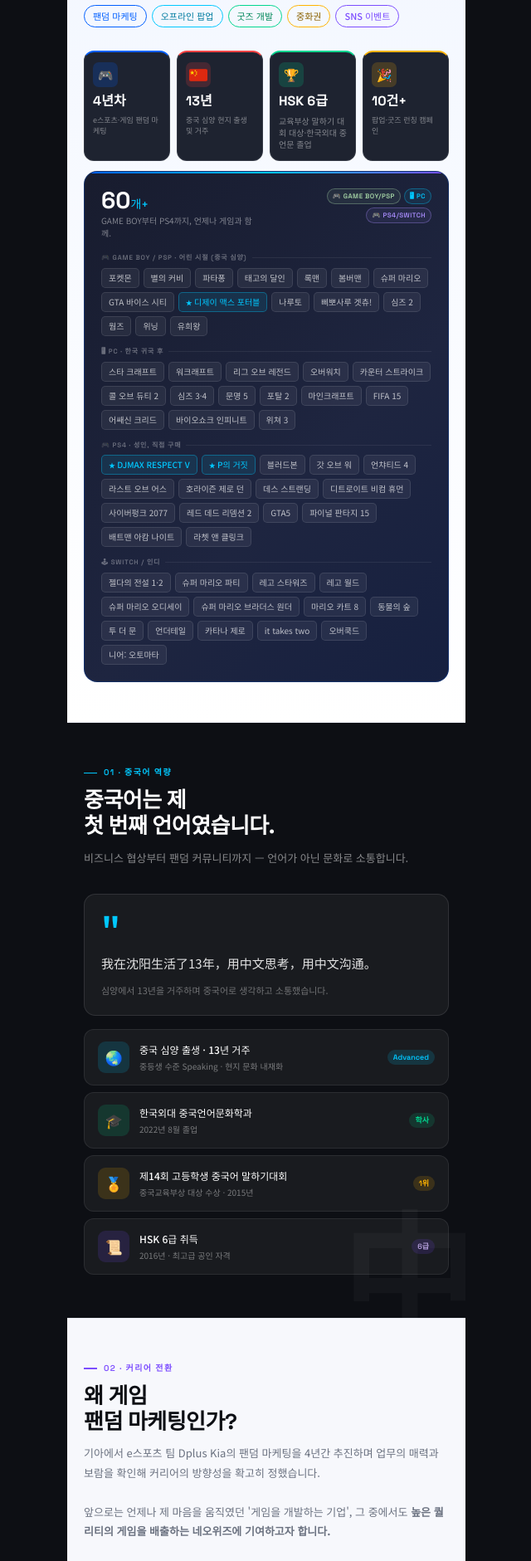
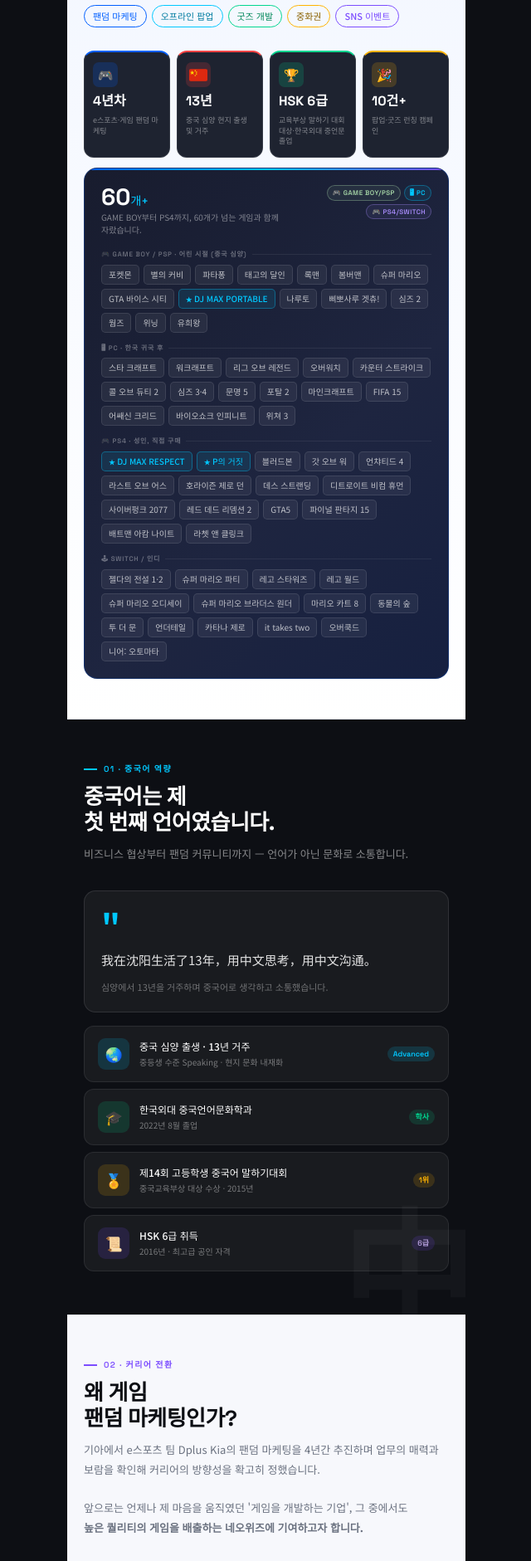
Before and after one commit to jinminsick1248-lab/portfolio_Neowiz, a plain HTML site: page mobile.html in a window 1280 px wide. Shown: the part 340-2221 px from the top of the page at 83% size, without its empty margins (319-959 px from the left). Drawn offline with Linux system fonts and the light colour scheme.

Commit message:
Add files via upload

```diff
--- a/mobile.html
+++ b/mobile.html
@@ -372,7 +372,7 @@
     <div class="hero-stat green">
       <div class="hero-stat-icon">🏆</div>
       <div class="hero-stat-num">HSK 6급</div>
-      <div class="hero-stat-label" style="font-size:10px;">교육부상 말하기 대회 대상·한국외대 중언문 졸업</div>
+      <div class="hero-stat-label">교육부상 말하기 대회 대상·한국외대 중언문 졸업</div>
     </div>
     <div class="hero-stat amber">
       <div class="hero-stat-icon">🎉</div>
@@ -384,7 +384,7 @@
     <div class="game-card-header">
       <div>
         <div class="game-card-num">60<span>개+</span></div>
-        <div class="game-card-sublabel">GAME BOY부터 PS4까지, 언제나 게임과 함께.</div>
+        <div class="game-card-sublabel">GAME BOY부터 PS4까지, 60개가 넘는 게임과 함께 자랐습니다.</div>
       </div>
       <div class="game-card-platforms">
         <span class="platform-badge pb-gb">🎮 Game Boy/PSP</span>
@@ -395,7 +395,7 @@
     <div class="game-platform-section">
       <div class="game-platform-label"><span>🎮 Game Boy / PSP · 어린 시절 (중국 심양)</span></div>
       <div class="game-tags">
-        <span class="game-tag">포켓몬</span><span class="game-tag">별의 커비</span><span class="game-tag">파타퐁</span><span class="game-tag">태고의 달인</span><span class="game-tag">록맨</span><span class="game-tag">봄버맨</span><span class="game-tag">슈퍼 마리오</span><span class="game-tag">GTA 바이스 시티</span><span class="game-tag neowiz">디제이 맥스 포터블</span><span class="game-tag">나루토</span><span class="game-tag">삐뽀사루 겟츄!</span><span class="game-tag">심즈 2</span><span class="game-tag">웜즈</span><span class="game-tag">위닝</span><span class="game-tag">유희왕</span>
+        <span class="game-tag">포켓몬</span><span class="game-tag">별의 커비</span><span class="game-tag">파타퐁</span><span class="game-tag">태고의 달인</span><span class="game-tag">록맨</span><span class="game-tag">봄버맨</span><span class="game-tag">슈퍼 마리오</span><span class="game-tag">GTA 바이스 시티</span><span class="game-tag neowiz">DJ MAX PORTABLE</span><span class="game-tag">나루토</span><span class="game-tag">삐뽀사루 겟츄!</span><span class="game-tag">심즈 2</span><span class="game-tag">웜즈</span><span class="game-tag">위닝</span><span class="game-tag">유희왕</span>
       </div>
     </div>
     <div class="game-platform-section">
@@ -407,7 +407,7 @@
     <div class="game-platform-section">
       <div class="game-platform-label"><span>🎮 PS4 · 성인, 직접 구매</span></div>
       <div class="game-tags">
-        <span class="game-tag neowiz">DJMAX RESPECT V</span><span class="game-tag neowiz">P의 거짓</span><span class="game-tag">블러드본</span><span class="game-tag">갓 오브 워</span><span class="game-tag">언챠티드 4</span><span class="game-tag">라스트 오브 어스</span><span class="game-tag">호라이즌 제로 던</span><span class="game-tag">데스 스트랜딩</span><span class="game-tag">디트로이트 비컴 휴먼</span><span class="game-tag">사이버펑크 2077</span><span class="game-tag">레드 데드 리뎀션 2</span><span class="game-tag">GTA5</span><span class="game-tag">파이널 판타지 15</span><span class="game-tag">배트맨 아캄 나이트</span><span class="game-tag">라쳇 앤 클링크</span>
+        <span class="game-tag neowiz">DJ MAX RESPECT</span><span class="game-tag neowiz">P의 거짓</span><span class="game-tag">블러드본</span><span class="game-tag">갓 오브 워</span><span class="game-tag">언챠티드 4</span><span class="game-tag">라스트 오브 어스</span><span class="game-tag">호라이즌 제로 던</span><span class="game-tag">데스 스트랜딩</span><span class="game-tag">디트로이트 비컴 휴먼</span><span class="game-tag">사이버펑크 2077</span><span class="game-tag">레드 데드 리뎀션 2</span><span class="game-tag">GTA5</span><span class="game-tag">파이널 판타지 15</span><span class="game-tag">배트맨 아캄 나이트</span><span class="game-tag">라쳇 앤 클링크</span>
       </div>
     </div>
     <div class="game-platform-section">
@@ -459,7 +459,7 @@
 <section id="why">
   <div class="section-eyebrow" style="color:var(--purple)">02 · 커리어 전환</div>
   <h2 class="section-title">왜 게임<br>팬덤 마케팅인가?</h2>
-  <p class="section-sub">기아에서 e스포츠 팀 Dplus Kia의 팬덤 마케팅을 4년간 추진하며 업무의 매력과 보람을 확인해 커리어의 방향성을 확고히 정했습니다.<br><br>앞으로는 언제나 제 마음을 움직였던 '게임을 개발하는 기업', 그 중에서도 <strong>높은 퀄리티의 게임을 배출하는 네오위즈에 기여하고자 합니다.</strong></p>
+  <p class="section-sub">기아에서 e스포츠 팀 Dplus Kia의 팬덤 마케팅을 4년간 추진하며 업무의 매력과 보람을 확인해 커리어의 방향성을 확고히 정했습니다.<br><br>앞으로는 언제나 제 마음을 움직였던 '게임을 개발하는 기업', 그 중에서도<br><strong>높은 퀄리티의 게임을 배출하는 네오위즈에 기여하고자 합니다.</strong></p>
   <div class="why-card reveal">
     <div class="why-card-quote">"브랜드와 팬들을 한 세계관 속에서<br><span>지속적으로 놀 수 있게 만들 때,</span><br>팬덤은 성장하기 시작합니다."</div>
     <p>기아에서 e스포츠/게임 팬덤과 접점을 쌓으며 배운 것 — 팬들은 <strong>게임 외적으로도 놀고 몰입할 수 있는 장이 필요하다</strong>는 사실이었습니다.</p>
@@ -483,7 +483,7 @@
 <section id="projects">
   <div class="section-eyebrow" style="color:var(--blue)">03 · 프로젝트</div>
   <h2 class="section-title">팬덤 마케팅<br>프로젝트</h2>
-  <p class="section-sub">오프라인 팝업부터 굿즈, 글로벌 캠페인까지 — PM으로 팬덤과 직접 만나는 마케팅을 기획하고 실행했습니다.</p>
+  <p class="section-sub">오프라인 팝업부터 굿즈, 콘텐츠, 차종 캠페인까지 — PM으로 팬덤을 확장하는 마케팅을 밀도있게 기획하고 실행했습니다.</p>
   <div class="m-legend">
     <span class="m-legend-item"><svg width="16" height="16" viewBox="0 0 38 38"><circle cx="19" cy="19" r="15" fill="none" stroke="rgba(0,0,0,0.12)" stroke-width="3"/><circle cx="19" cy="19" r="15" fill="none" stroke="#005FFF" stroke-width="3" stroke-dasharray="75.4 94.25" stroke-dashoffset="-23.56" stroke-linecap="round"/></svg>&nbsp;좌상단 = 기여도</span>
     <span class="m-legend-item"><span style="width:18px;height:18px;border-radius:50%;background:rgba(0,0,0,0.10);border:1px solid rgba(0,0,0,0.15);display:inline-flex;align-items:center;justify-content:center;font-size:10px;">↗</span>&nbsp;우상단 = 관련 링크</span>
```
Also changed, not shown: pc.html (+4 -4 lines).
